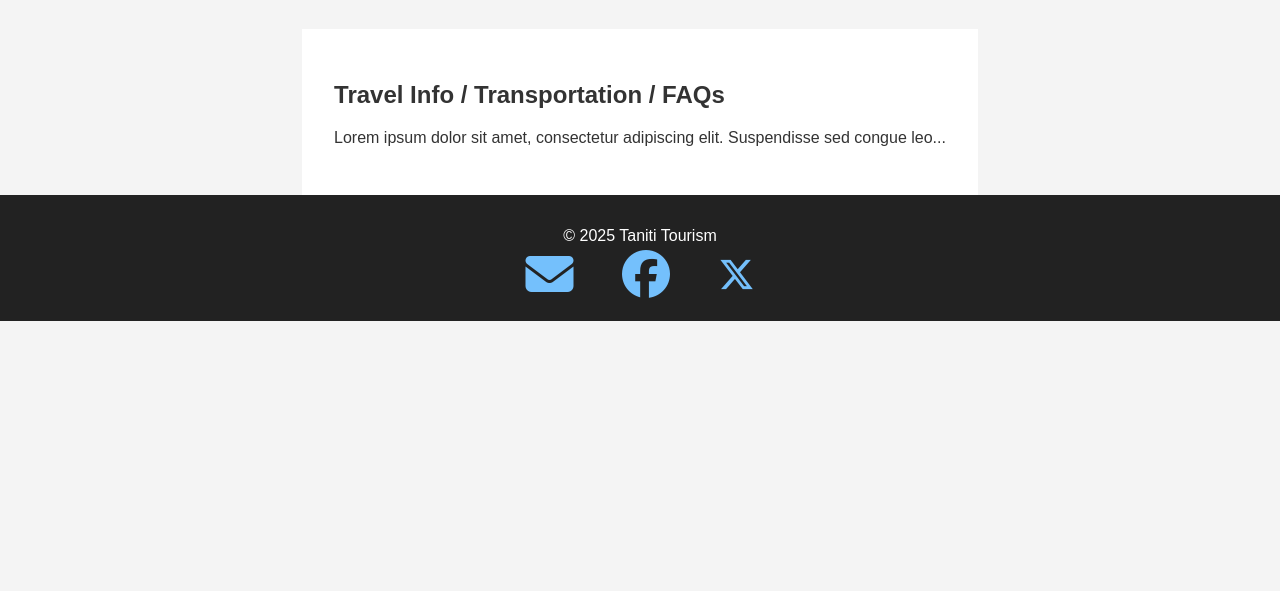
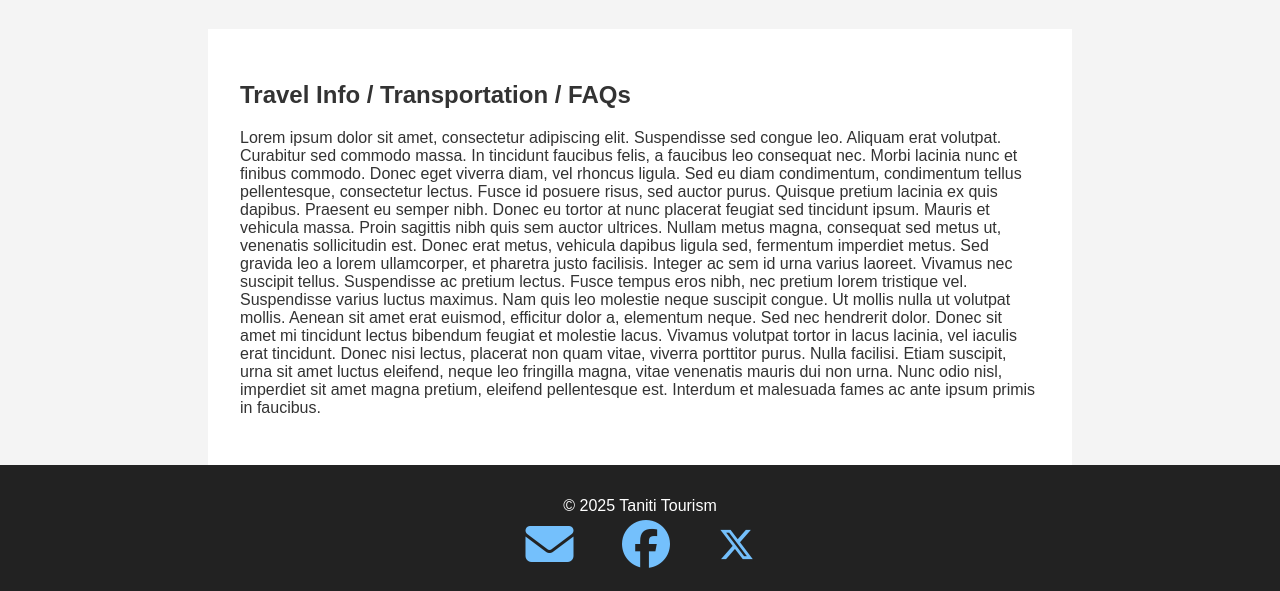
Before and after one commit to justjoe19/Taniti_Tourism, a plain HTML site: page index.html in a window 1280 px wide. Shown: the part 1589-2180 px from the top of the page. Before the commit the page ends 1910 px from the top, so only its background shows below. Drawn offline with Linux system fonts and the light colour scheme.

Commit message:
Update index.html

```diff
--- a/index.html
+++ b/index.html
@@ -92,7 +92,16 @@
 
   <section id="travel-info" class="info-text">
     <h2>Travel Info / Transportation / FAQs</h2>
-    <p>Lorem ipsum dolor sit amet, consectetur adipiscing elit. Suspendisse sed congue leo...</p>
+    <p>Lorem ipsum dolor sit amet, consectetur adipiscing elit. Suspendisse sed
+      congue leo. Aliquam erat volutpat. Curabitur sed commodo massa. In tincidunt
+      faucibus felis, a faucibus leo consequat nec. Morbi lacinia nunc et finibus
+      commodo. Donec eget viverra diam, vel rhoncus ligula. Sed eu diam condimentum,
+      condimentum tellus pellentesque, consectetur lectus. Fusce id posuere risus,
+      sed auctor purus. Quisque pretium lacinia ex quis dapibus. Praesent eu semper nibh.
+
+    Donec eu tortor at nunc placerat feugiat sed tincidunt ipsum. Mauris et vehicula massa. Proin sagittis nibh quis sem auctor ultrices. Nullam metus magna, consequat sed metus ut, venenatis sollicitudin est. Donec erat metus, vehicula dapibus ligula sed, fermentum imperdiet metus. Sed gravida leo a lorem ullamcorper, et pharetra justo facilisis. Integer ac sem id urna varius laoreet. Vivamus nec suscipit tellus. Suspendisse ac pretium lectus.
+
+    Fusce tempus eros nibh, nec pretium lorem tristique vel. Suspendisse varius luctus maximus. Nam quis leo molestie neque suscipit congue. Ut mollis nulla ut volutpat mollis. Aenean sit amet erat euismod, efficitur dolor a, elementum neque. Sed nec hendrerit dolor. Donec sit amet mi tincidunt lectus bibendum feugiat et molestie lacus. Vivamus volutpat tortor in lacus lacinia, vel iaculis erat tincidunt. Donec nisi lectus, placerat non quam vitae, viverra porttitor purus. Nulla facilisi. Etiam suscipit, urna sit amet luctus eleifend, neque leo fringilla magna, vitae venenatis mauris dui non urna. Nunc odio nisl, imperdiet sit amet magna pretium, eleifend pellentesque est. Interdum et malesuada fames ac ante ipsum primis in faucibus.</p>
   </section>
 
   <footer id="footer">
```
